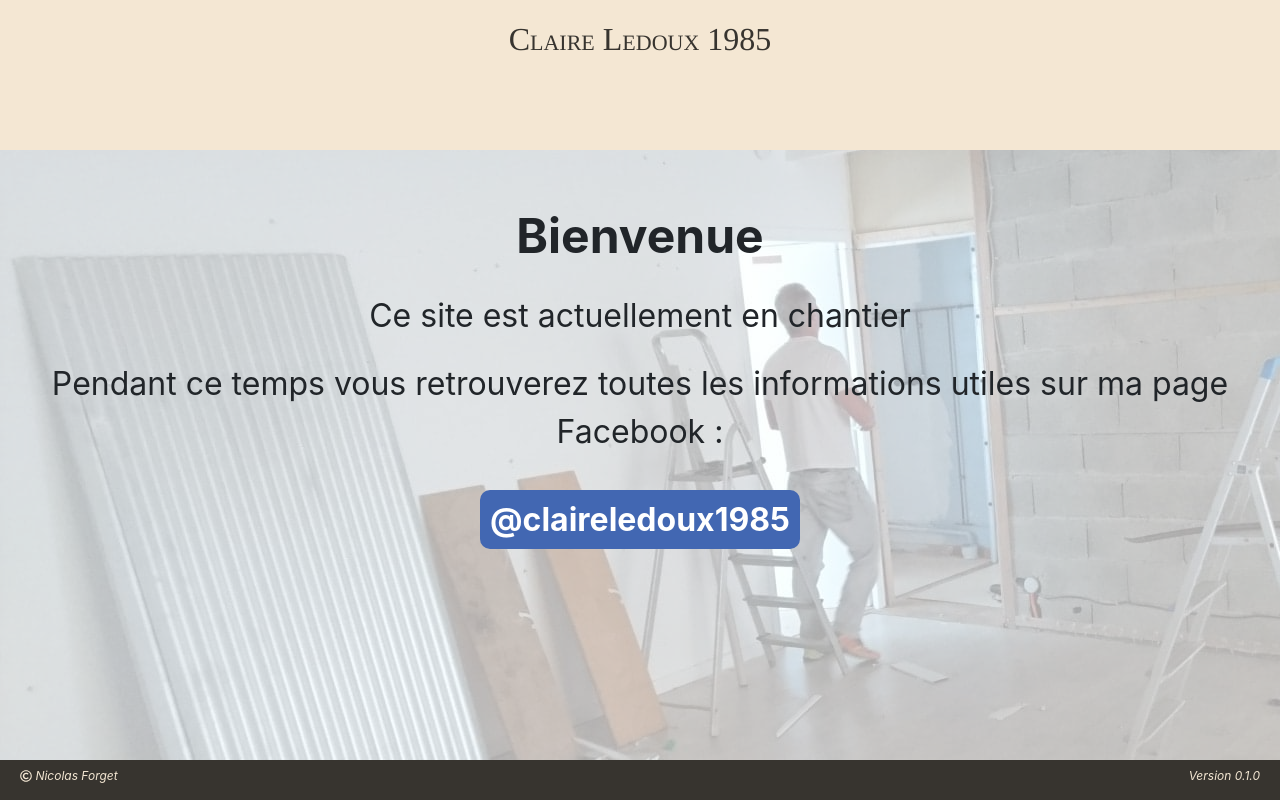
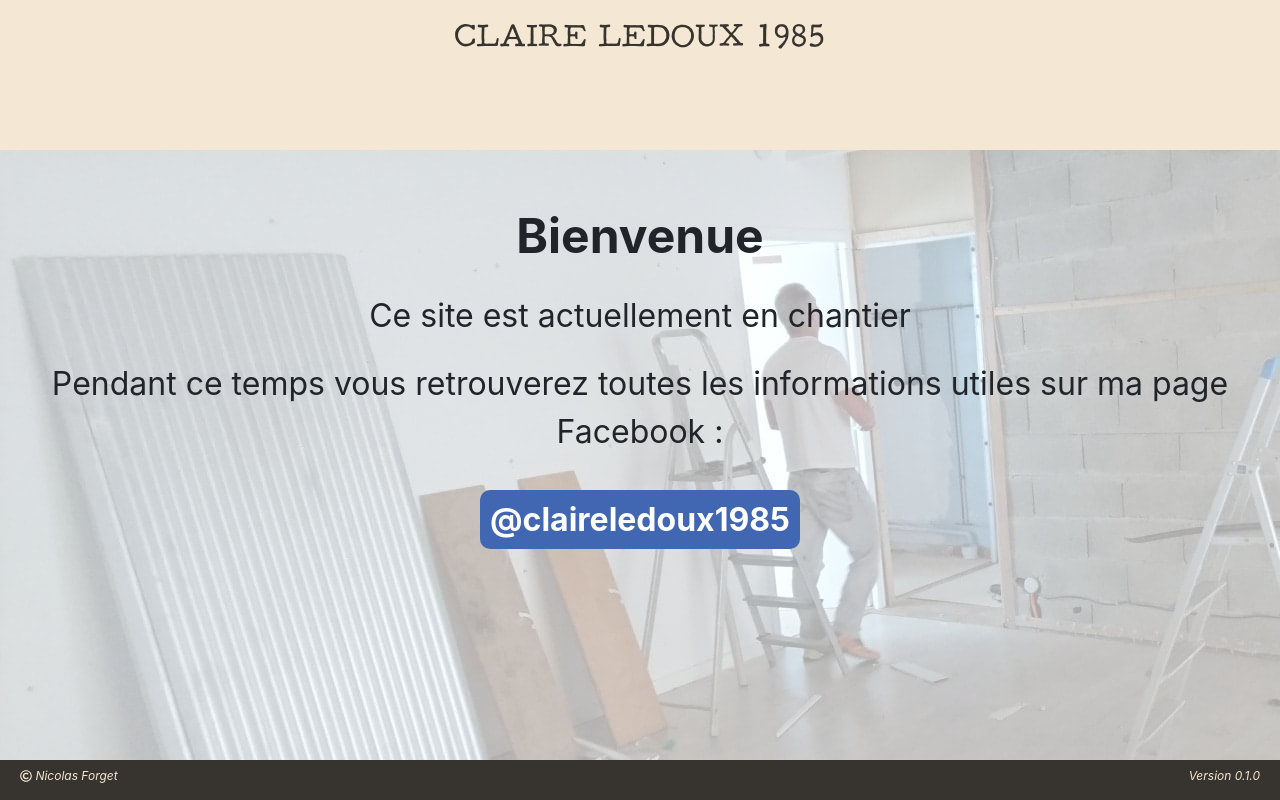
Before and after one commit to mNicoF/claire_ledoux_1985, a React (Create React App) app: page / in a window 1280 px wide. Built offline with nearby package versions, Linux system fonts and the light colour scheme.

Commit message:
ajout du robots, des meta et de la font

```diff
--- a/public/index.html
+++ b/public/index.html
@@ -1,10 +1,22 @@
 <!DOCTYPE html>
-<html lang="en">
+<html lang="fr">
   <head>
     <meta charset="utf-8">
     <link rel="shortcut icon" href="%PUBLIC_URL%/favicon.ico">
+
+    <!--
+      metadata added by me
+    -->
+    <meta name="description" content="Cabinet de tatouage médical et dermographie esthétique.
+    Reconstruction mammaire, camouflage de cicatrices, tricopigmentation, maquillage permanent." />
+    <meta name="author" content="Nicolas Forget" />
+    <meta name="copyright" content="© EIRL Claire Ledoux 1985" />
+    <!--
+      metadata added by react
+    -->
     <meta name="viewport" content="width=device-width, initial-scale=1, shrink-to-fit=no">
-    <meta name="theme-color" content="#000000">
+    <meta name="theme-color" content="#37342F">
+
     <!--
       manifest.json provides metadata used when your web app is added to the
       homescreen on Android. See https://developers.google.com/web/fundamentals/web-app-manifest/
@@ -23,7 +35,7 @@
   </head>
   <body>
     <noscript>
-      You need to enable JavaScript to run this app.
+      Vous devez activer JavaScript pour accéder à ce site.
     </noscript>
     <div id="root"></div>
     <!--
--- a/src/App.js
+++ b/src/App.js
@@ -11,7 +11,7 @@ import Footer from './AppLayout/Footer/Footer';
  * CSS
  */
 import 'bootstrap/dist/css/bootstrap.css';
-import './App.css';
+import './Style/App.css';
 
 /**
  * Library Font-Awesome
--- a/src/AppLayout/Header/Header.css
+++ b/src/AppLayout/Header/Header.css
@@ -6,6 +6,6 @@
 .App-title {
   text-align: center;
   font-size: 2em;
-  font-family: Times, serif;
-  font-variant: small-caps;
+  font-family: F25_Executive;
+  /*font-variant: small-caps;*/
 }
--- a/src/AppLayout/Header/Header.js
+++ b/src/AppLayout/Header/Header.js
@@ -6,7 +6,7 @@ class Header extends Component {
     return (
       <div>
         <header className="App-header theme">
-          <h1 className="App-title">Claire Ledoux 1985</h1>
+          <h1 className="App-title">CLAIRE LEDOUX 1985</h1>
         </header>
       </div>
     );
--- a/src/App.css
+++ b/src/Style/App.css
@@ -1,3 +1,9 @@
+/*
+ * Theme font
+*/
+
+@font-face { font-family: F25_Executive; src: url('F25_Executive.otf'); }
+
 /*
  * Theme color
 */
```
Also changed, not shown: public/manifest.json, public/robots.txt (added), src/Style/F25_Executive.otf (added), 1 other file (tests, documents, lock files or other folders).
